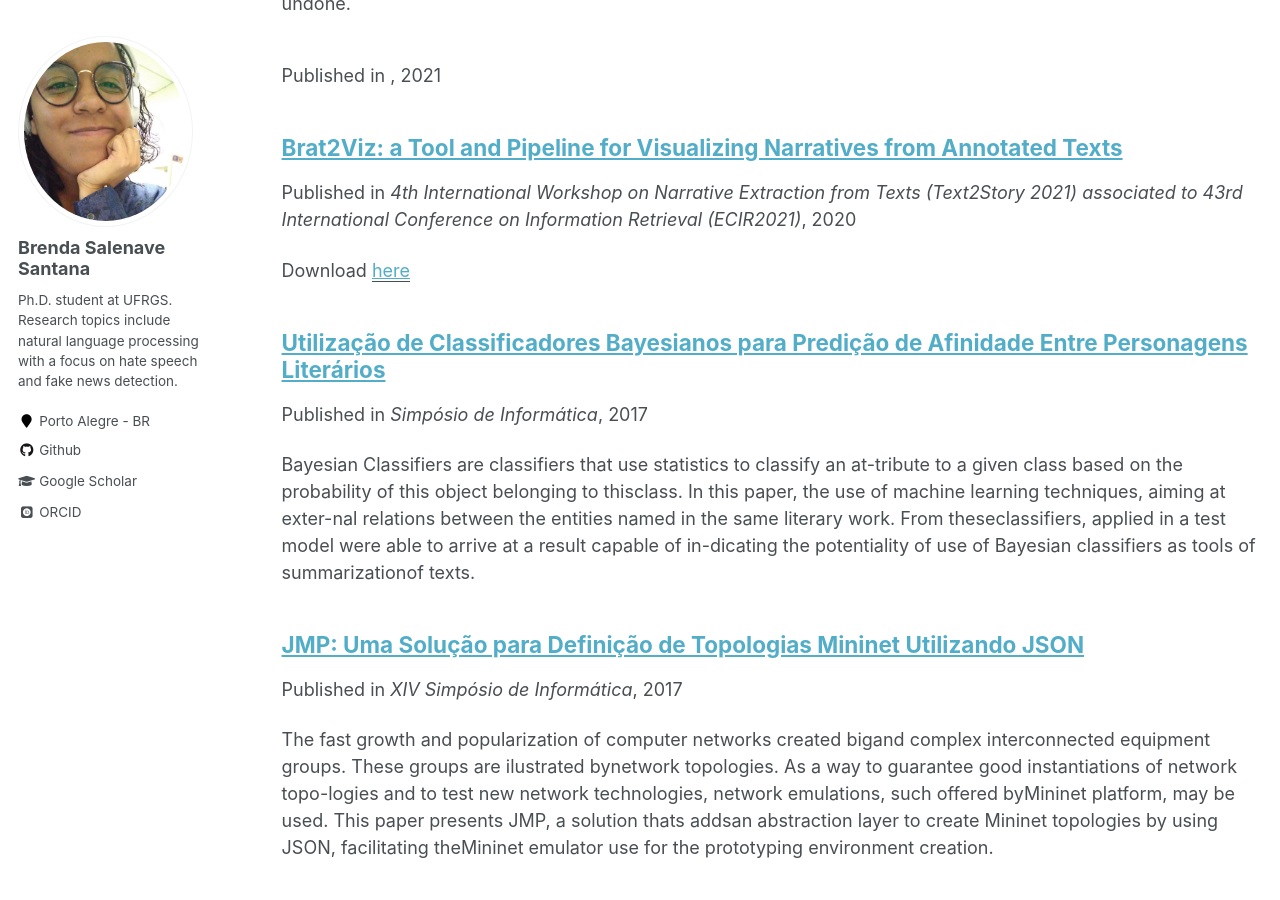
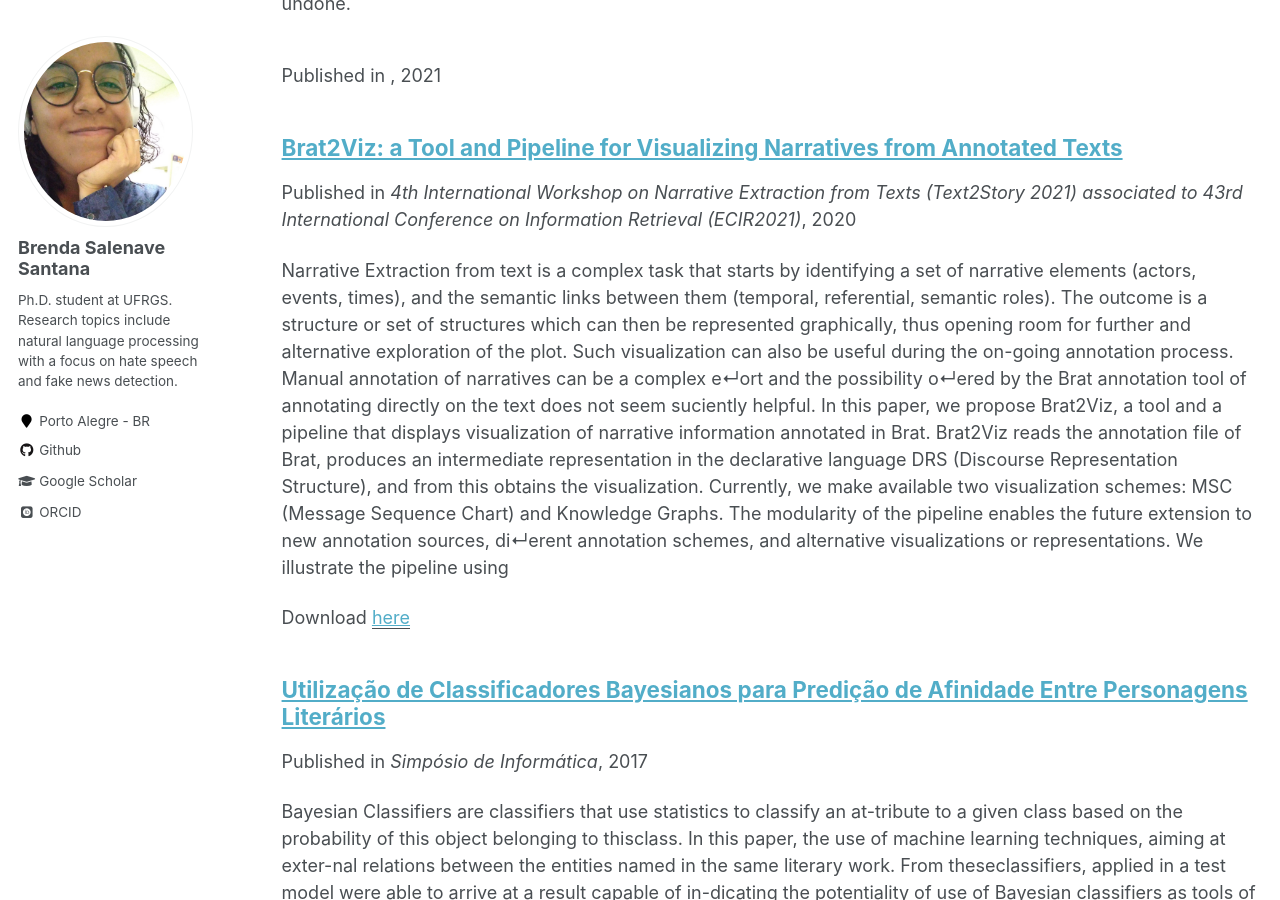
Before and after one commit to brendasalenave/brendasalenave.github.io, a Jekyll site: the page built from _pages/publications.md, in a window 1280 px wide and 900 px high, scrolled down 1144 px. Built offline with Jekyll 4.4.1, drawn with Linux system fonts in a browser that asks for light colours; some web fonts are replaced.

Commit message:
Update brat2viz.md

```diff
--- a/_publications/brat2viz.md
+++ b/_publications/brat2viz.md
@@ -2,7 +2,19 @@
 title: "Brat2Viz: a Tool and Pipeline for Visualizing Narratives from Annotated Texts"
 collection: publications
 permalink: /publication/brat2viz
-excerpt: ''
+excerpt: 'Narrative Extraction from text is a complex task that starts by identifying a set of narrative elements (actors, events, times), and the semantic
+links between them (temporal, referential, semantic roles). The outcome is a structure or set of structures which can then be represented
+graphically, thus opening room for further and alternative exploration
+of the plot. Such visualization can also be useful during the on-going
+annotation process. Manual annotation of narratives can be a complex
+e↵ort and the possibility o↵ered by the Brat annotation tool of annotating directly on the text does not seem suciently helpful. In this
+paper, we propose Brat2Viz, a tool and a pipeline that displays visualization of narrative information annotated in Brat. Brat2Viz reads the
+annotation file of Brat, produces an intermediate representation in the
+declarative language DRS (Discourse Representation Structure), and
+from this obtains the visualization. Currently, we make available two
+visualization schemes: MSC (Message Sequence Chart) and Knowledge
+Graphs. The modularity of the pipeline enables the future extension
+to new annotation sources, di↵erent annotation schemes, and alternative visualizations or representations. We illustrate the pipeline using'
 date: 2020-04-07
 venue: '4th International Workshop on Narrative Extraction from Texts (Text2Story 2021) associated to 43rd International Conference on Information Retrieval (ECIR2021)'
 paperurl: 'http://ceur-ws.org/Vol-2860/paper6.pdf'
```
